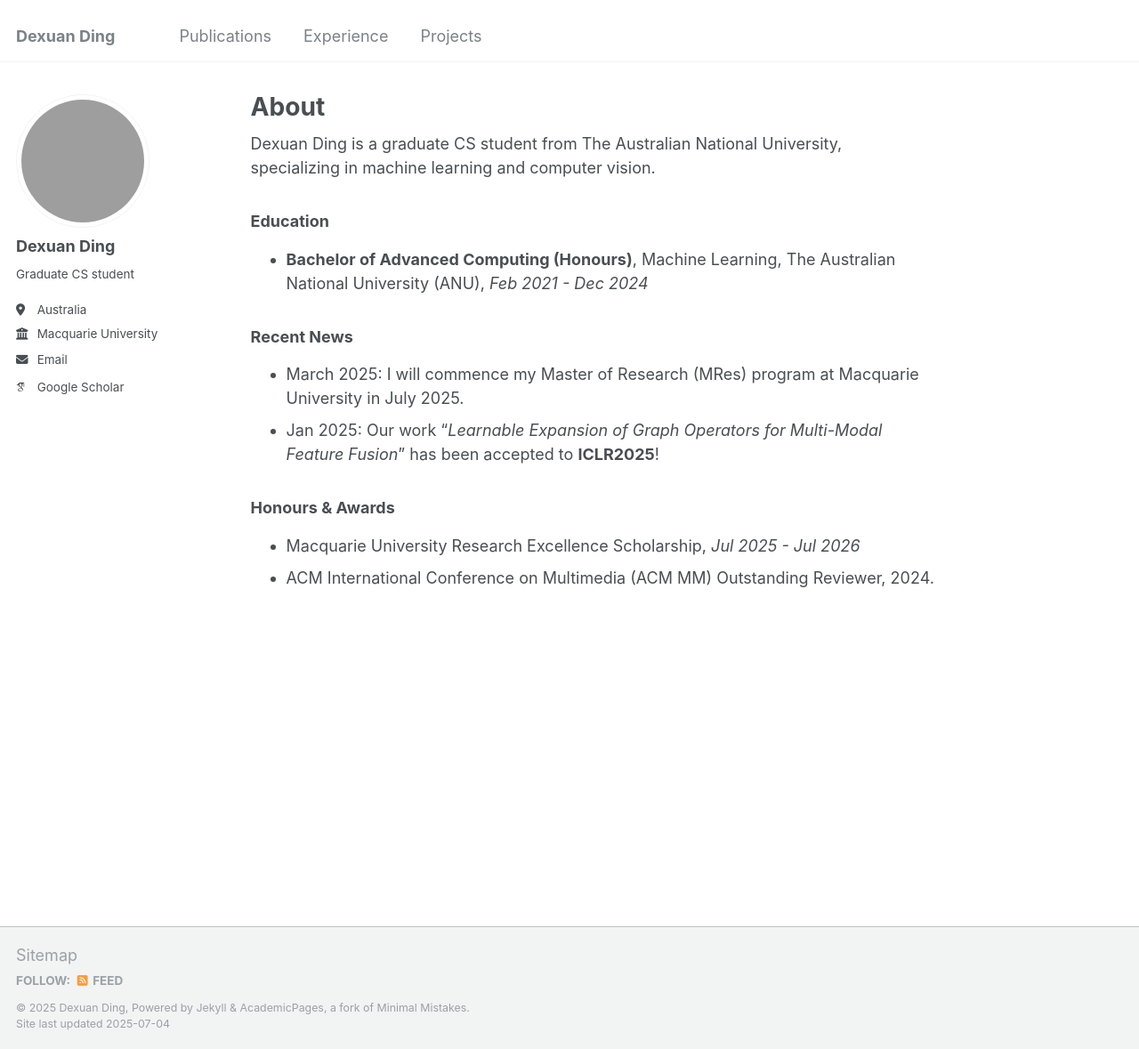
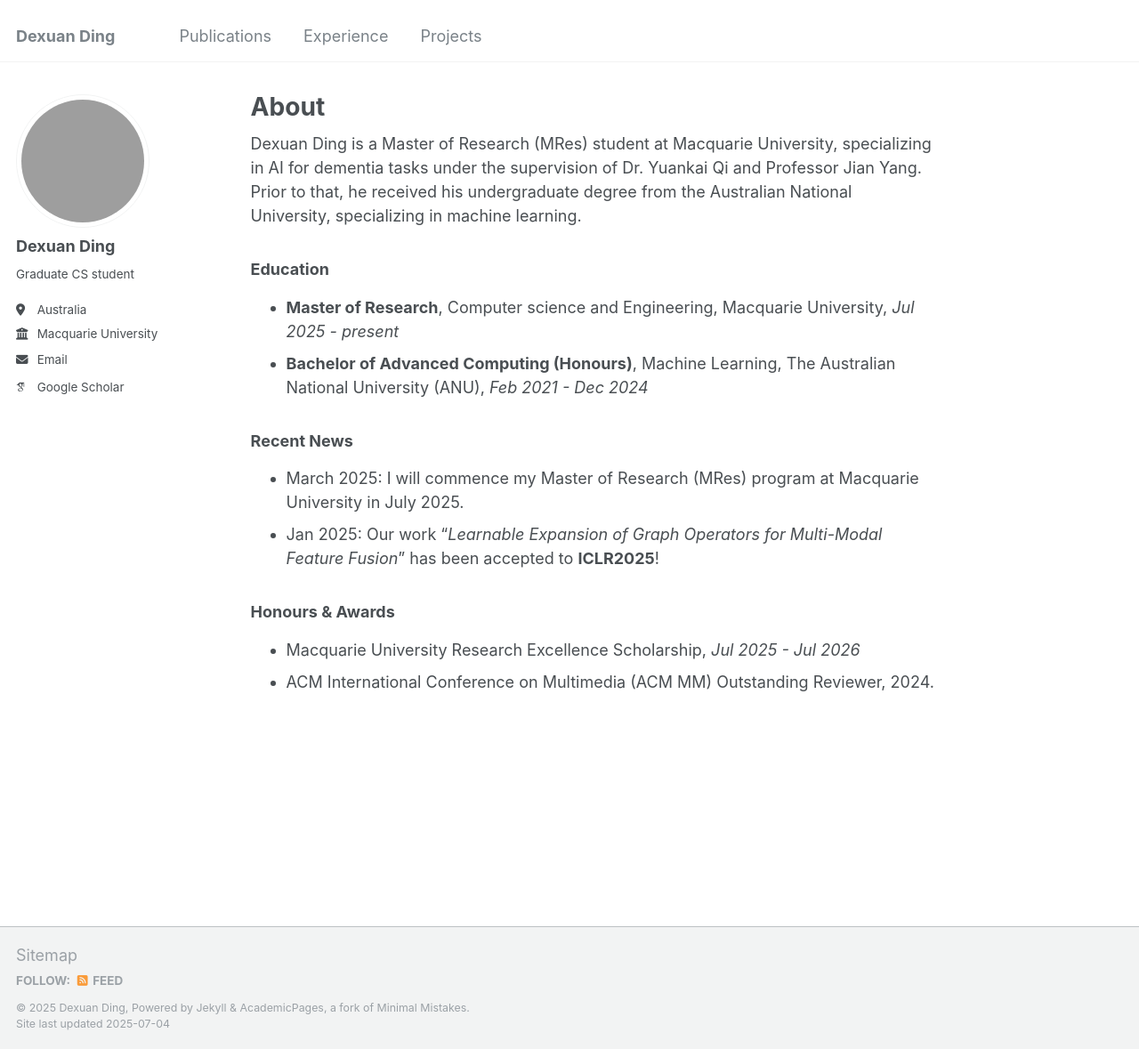
Before and after one commit to DexxDing/dexxding.github.io, a Jekyll site: the page built from _pages/about.md, in a window 1280 px wide and 1179 px high. Shown: the whole window at 89% size. Built offline with Jekyll 4.4.1, drawn with Linux system fonts in a browser that asks for light colours; some web fonts are replaced.

Commit message:
Update about.md

```diff
--- a/_pages/about.md
+++ b/_pages/about.md
@@ -6,10 +6,11 @@ redirect_from:
   - /about/
   - /about.html
 ---
-Dexuan Ding is a graduate CS student from The Australian National University, specializing in machine learning and computer vision.
+Dexuan Ding is a Master of Research (MRes) student at Macquarie University, specializing in AI for dementia tasks under the supervision of Dr. Yuankai Qi and Professor Jian Yang. Prior to that, he received his undergraduate degree from the Australian National University, specializing in machine learning.
 
 ### Education
 
+- **Master of Research**, Computer science and Engineering, Macquarie University, *Jul 2025 - present*
 - **Bachelor of Advanced Computing (Honours)**, Machine Learning, The Australian National University (ANU), *Feb 2021 - Dec 2024*
 
 
```
